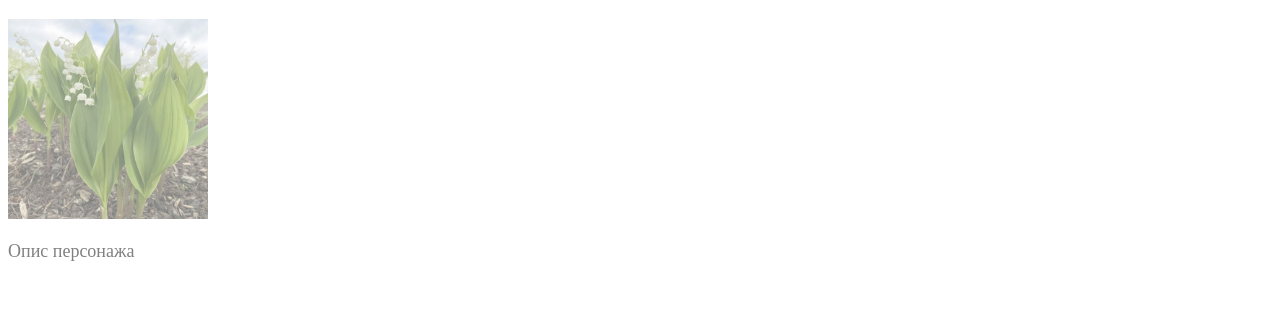
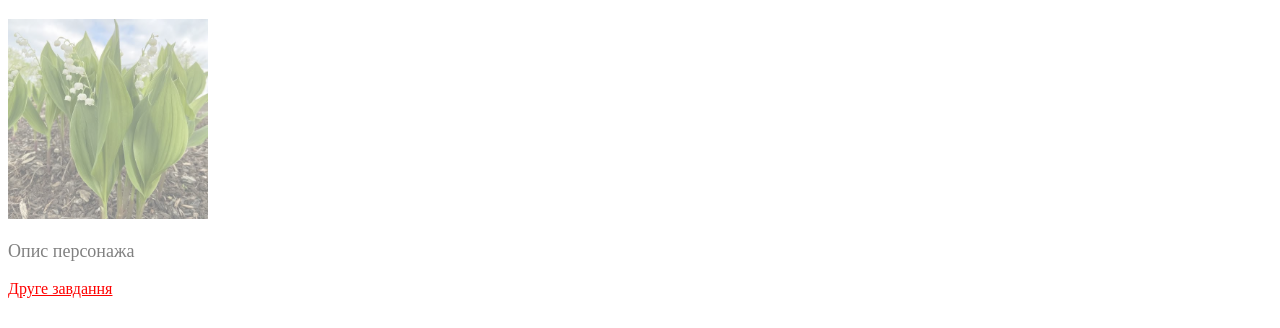
Before and after one commit to halynarybak98/project, a plain HTML site: page index.html in a window 1280 px wide. Shown: the part 472-800 px from the top of the page. Drawn offline with Linux system fonts and the light colour scheme.

Commit message:
Update index.html

```diff
--- a/index.html
+++ b/index.html
@@ -36,7 +36,7 @@
         <img src="images.jpeg" alt="Опис зображення">
         <p>Опис персонажа</p>
     </div>
-
+ <a href="index1.html">Друге завдання</a>
 
 
 
```
